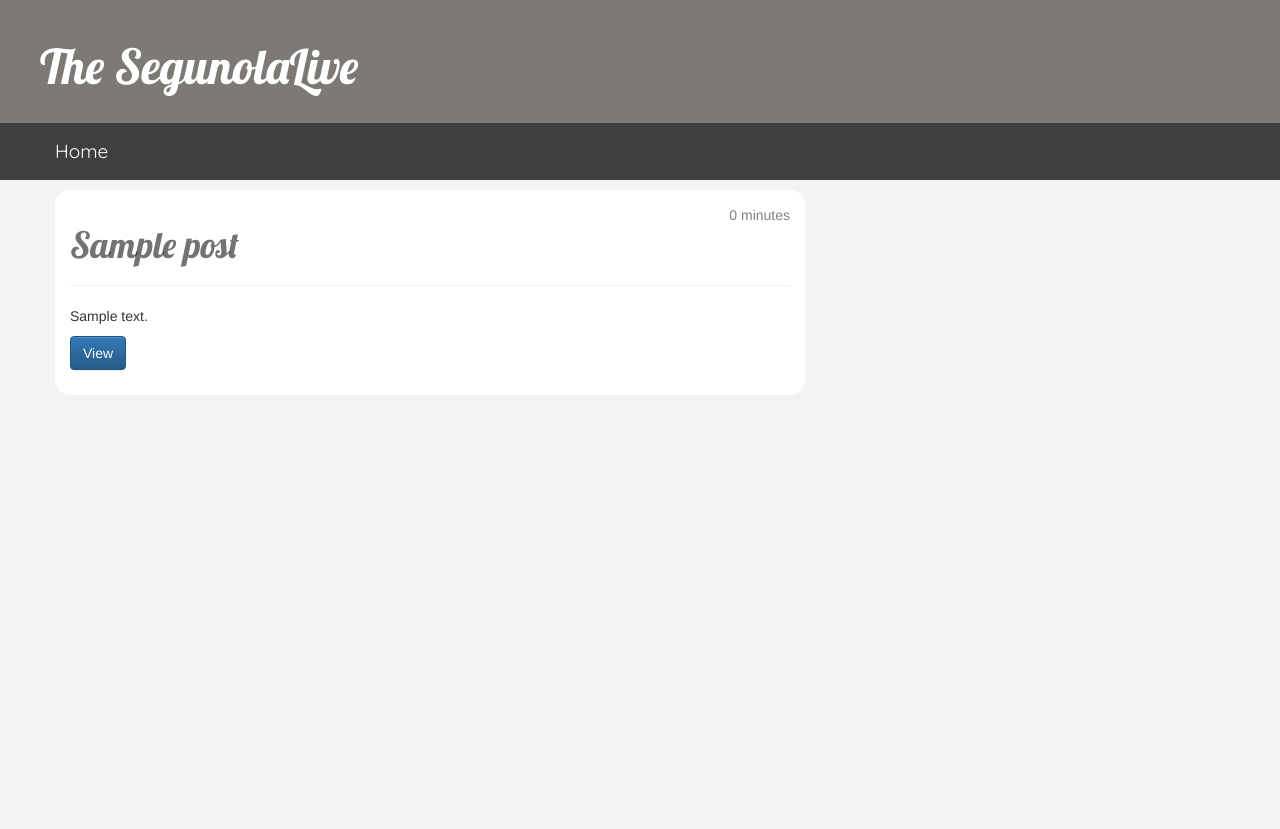
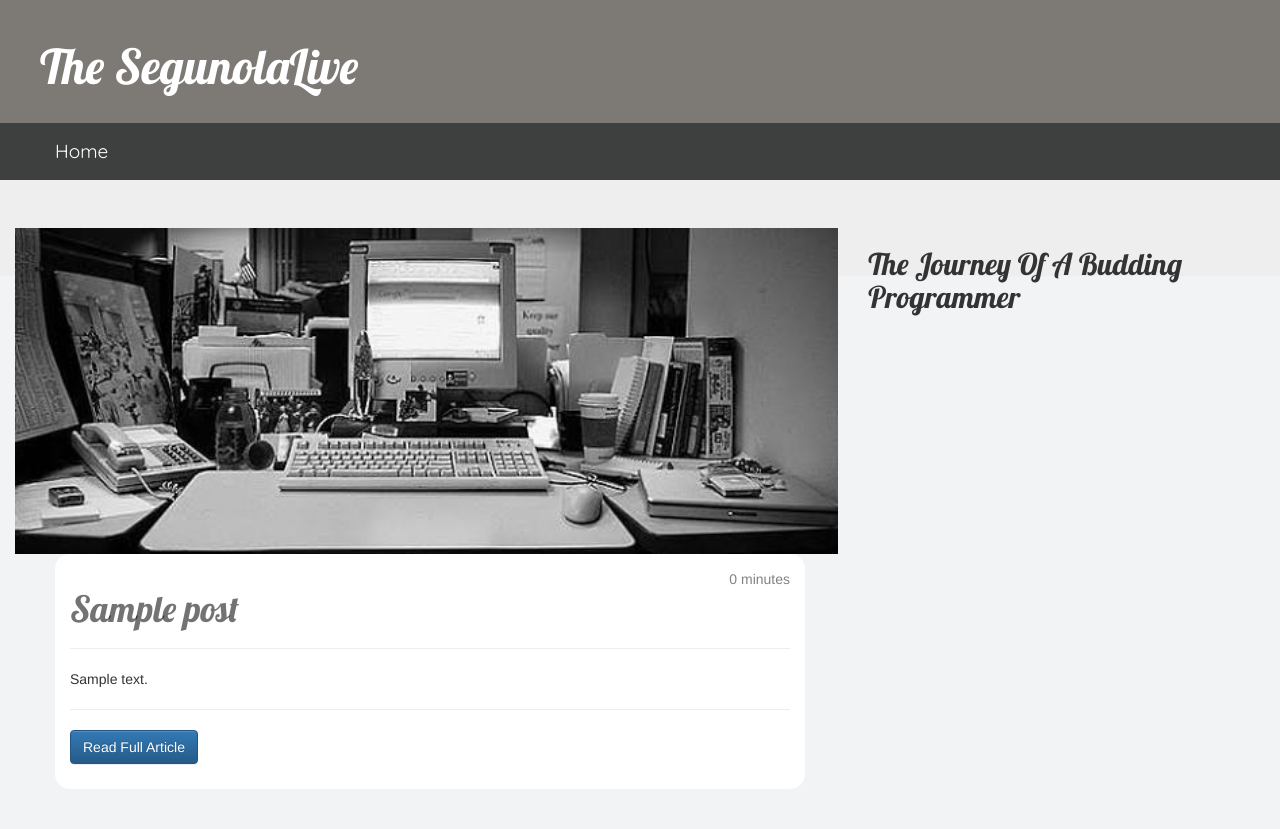
Before and after one commit to segunolalive/two-docs, a Django app: template blog/templates/blog/post_list.html in a window 1280 px wide. Before the commit the page ends 370 px from the top, so only its background shows below. Run offline with Django 3.2, Linux system fonts and the light colour scheme; the template is opened without the code that fills it: values that come from a table or form of the project are taken from there, others are empty; tables that the repository leaves empty hold one stand-in row (values such as "Sample post"); some libraries are stand-ins or nearby versions.

Commit message:
added the jumbotron for live testing as well as minor static changes. Reverting to the first facebook plugin for testing

```diff
--- a/blog/static/css/blog.css
+++ b/blog/static/css/blog.css
@@ -62,7 +62,6 @@ h1, h2, h3, h4 {
     text-decoration: none;
 }
 
-
 .date {
     float: right;
     color: #828282;
--- a/blog/templates/blog/base.html
+++ b/blog/templates/blog/base.html
@@ -33,6 +33,11 @@
                 </nav>
         </div>
 
+        <div class="jumbotron">
+            <img class=col-md-8 src="{% static 'images/display.jpg' %}">
+            <h2 class=col-md-4>The Journey Of A Budding Programmer</h2>
+        </div>
+
 
         <div class="content container">
             <div class="row">
--- a/blog/templates/blog/post_detail.html
+++ b/blog/templates/blog/post_detail.html
@@ -7,7 +7,7 @@
                 {{ post.published_date }}
             </div>
         {% endif %}
-        <h1>{{ post.title }}</h1><hr/>
+        <h1>{{ post.title }}</h1><hr>
         <p>{{ post.text|linebreaks }}</p><hr>
 
         <div class="fb-like" data-href="{% url 'post_detail' pk=post.pk %}" data-layout="standard" data-action="like" data-show-faces="true" data-share="true"></div>
--- a/blog/templates/blog/post_list.html
+++ b/blog/templates/blog/post_list.html
@@ -6,9 +6,9 @@
             <div class="date">
                 {{ post.published_date|timesince }}
             </div>
-            <h1><a href="{% url 'post_detail' pk=post.pk %}">{{ post.title }}</a></h1><hr/>
-            <p>{{ post.text|linebreaks|truncatechars:300 }}</p>
-            <p><a href="{% url 'post_detail' pk=post.pk %}" class= "btn btn-primary" role="button">View</a>
+            <h1><a href="{% url 'post_detail' pk=post.pk %}">{{ post.title }}</a></h1><hr>
+            <p>{{ post.text|linebreaks|truncatechars:300 }}</p><hr>
+            <p><a href="{% url 'post_detail' pk=post.pk %}" class= "btn btn-primary" role="button">Read Full Article</a>
             </p>
         </div>
     {% endfor %}
```
Also changed, not shown: blog/static/images/display.jpg (added).
